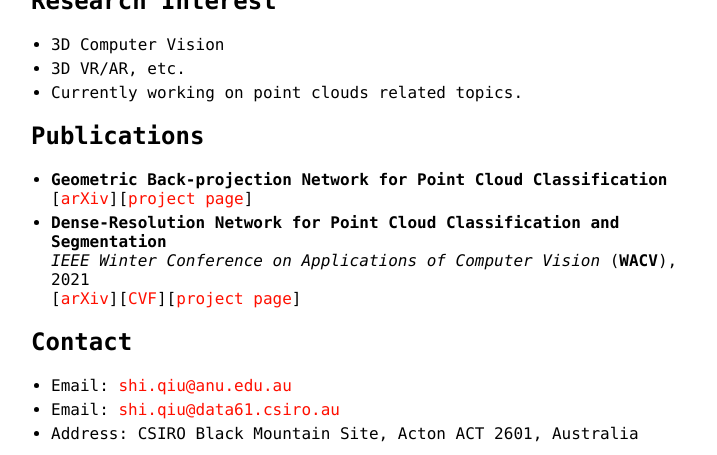
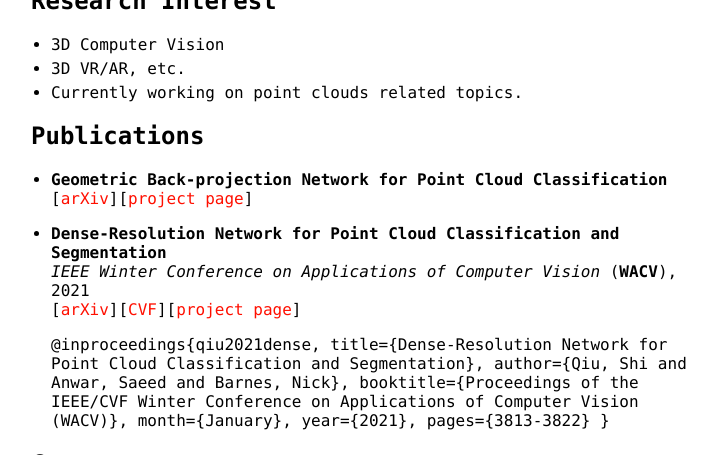
Before and after one commit to ShiQiu0419/ShiQiu0419.github.io, a Jekyll site: the page built from index.md, in a window 1280 px wide and 900 px high, scrolled down 670 px, cut to the strip 0-455 px from the top of the window. Shown: the whole strip, without its empty margins (259-976 px from the left). Built offline with Jekyll 4.4.1, drawn with Linux system fonts in a browser that asks for light colours; our own code applies the rules of GitHub Pages for plain Markdown files.

Commit message:
Update index.md

```diff
--- a/index.md
+++ b/index.md
@@ -35,6 +35,15 @@ Supervised by: [Dr. Sebastian Friston](https://wp.cs.ucl.ac.uk/sebastianfriston/
 *IEEE Winter Conference on Applications of Computer Vision* (**WACV**), 2021
 [[arXiv](https://arxiv.org/abs/2005.06734)][[CVF](https://openaccess.thecvf.com/content/WACV2021/papers/Qiu_Dense-Resolution_Network_for_Point_Cloud_Classification_and_Segmentation_WACV_2021_paper.pdf)][[project page](https://github.com/ShiQiu0419/DRNet)]
 
+    @inproceedings{qiu2021dense,
+      title={Dense-Resolution Network for Point Cloud Classification and Segmentation},
+      author={Qiu, Shi and Anwar, Saeed and Barnes, Nick},
+      booktitle={Proceedings of the IEEE/CVF Winter Conference on Applications of Computer Vision (WACV)},
+      month={January},
+      year={2021},
+      pages={3813-3822}
+    }
+
 ## Contact
 * Email: [shi.qiu@anu.edu.au](mailto:shi.qiu@anu.edu.au)
 * Email: [shi.qiu@data61.csiro.au](mailto:shi.qiu@data61.csiro.au)
```
